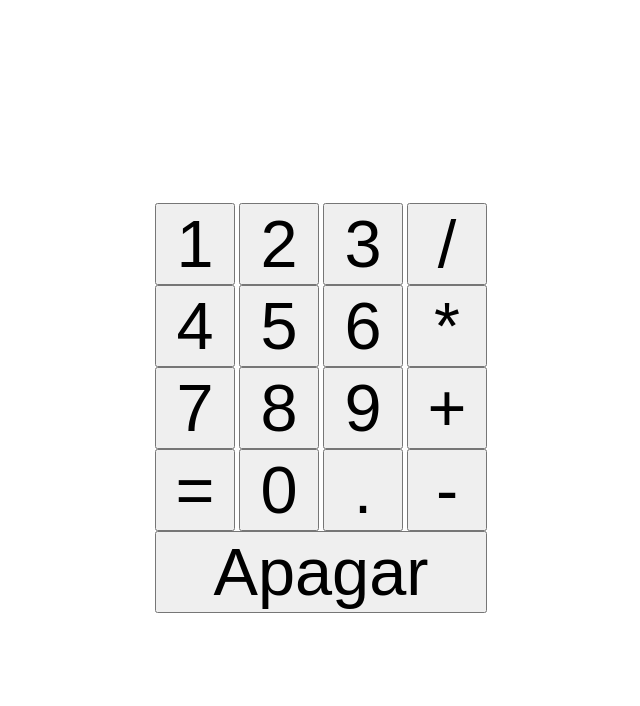
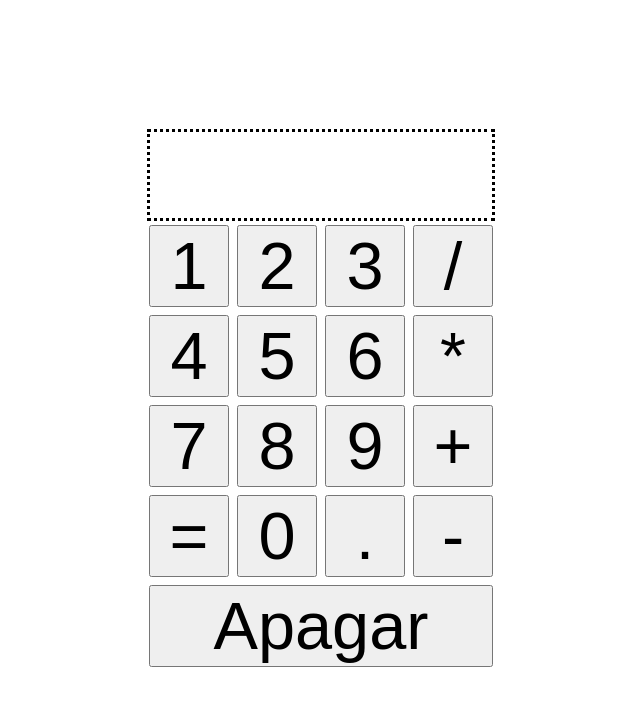
Before and after one commit to vulgo-rnt/Aprendendo_coda, a plain HTML site: page vscode exer/Calculadora_1.0/index.html in a window 1280 px wide. Shown: the whole page, without its empty margins (319-959 px from the left). Drawn offline with Linux system fonts and the light colour scheme.

Commit message:
[calculadora] estilos css

```diff
--- a/vscode exer/Calculadora_1.0/index.html
+++ b/vscode exer/Calculadora_1.0/index.html
@@ -1,33 +1,34 @@
 <!DOCTYPE html>
 <html lang="pt-Br">
   <head>
-    <meta charset="UTF-8">
+    <meta charset="UTF-8" />
     <title>Calculadora</title>
-        <link rel="stylesheet" href="style.css">
+    <link rel="stylesheet" href="reset.css" />
+    <link rel="stylesheet" href="style.css" />
   </head>
   <body>
     <section>
       <div>
-        <div id="div"></div>
-        <button onclick ="addButt('1')">1</button>
-        <button onclick ="addButt('2')">2</button>
-        <button onclick ="addButt('3')">3</button>
-        <button onclick ="addButt('/')">/</button><br>
-        <button onclick ="addButt('4')">4</button>
-        <button onclick ="addButt('5')">5</button>
-        <button onclick ="addButt('6')">6</button>
-        <button onclick ="addButt('*')">*</button><br>
-        <button onclick ="addButt('7')">7</button>
-        <button onclick ="addButt('8')">8</button>
-        <button onclick ="addButt('9')">9</button>
-        <button onclick ="addButt('+')">+</button><br>
-        <button onclick ="resultado()">=</button>
-        <button onclick ="addButt('0')">0</button>
-        <button onclick ="addButt('.')">.</button>
-        <button onclick ="addButt('-')">-</button><br>
-        <button id = 'apagar' onclick = 'apagar()'>Apagar</button>
+        <div id="mostrador"></div>
+        <button onclick="addButt('1')">1</button>
+        <button onclick="addButt('2')">2</button>
+        <button onclick="addButt('3')">3</button>
+        <button onclick="addButt('/')">/</button><br />
+        <button onclick="addButt('4')">4</button>
+        <button onclick="addButt('5')">5</button>
+        <button onclick="addButt('6')">6</button>
+        <button onclick="addButt('*')">*</button><br />
+        <button onclick="addButt('7')">7</button>
+        <button onclick="addButt('8')">8</button>
+        <button onclick="addButt('9')">9</button>
+        <button onclick="addButt('+')">+</button><br />
+        <button onclick="resultado()">=</button>
+        <button onclick="addButt('0')">0</button>
+        <button onclick="addButt('.')">.</button>
+        <button onclick="addButt('-')">-</button><br />
+        <button id="apagar" onclick="apagar()">Apagar</button>
       </div>
     </section>
-        <script src = "script.js"></script>
+    <script src="script.js"></script>
   </body>
 </html>
--- /dev/null
+++ b/vscode exer/Calculadora_1.0/reset.css
@@ -0,0 +1,124 @@
+html,
+body,
+div,
+span,
+applet,
+object,
+iframe,
+h1,
+h2,
+h3,
+h4,
+h5,
+h6,
+p,
+blockquote,
+pre,
+a,
+abbr,
+acronym,
+address,
+big,
+cite,
+code,
+del,
+dfn,
+em,
+img,
+ins,
+kbd,
+q,
+s,
+samp,
+small,
+strike,
+strong,
+sub,
+sup,
+tt,
+var,
+b,
+u,
+i,
+center,
+dl,
+dt,
+dd,
+ol,
+ul,
+li,
+fieldset,
+form,
+label,
+legend,
+table,
+caption,
+tbody,
+tfoot,
+thead,
+tr,
+th,
+td,
+article,
+aside,
+canvas,
+details,
+embed,
+figure,
+figcaption,
+footer,
+header,
+hgroup,
+menu,
+nav,
+output,
+ruby,
+section,
+summary,
+time,
+mark,
+audio,
+video {
+  margin: 0;
+  padding: 0;
+  border: 0;
+  font-size: 100%;
+  font: inherit;
+  vertical-align: baseline;
+}
+/* HTML5 display-role reset for older browsers */
+article,
+aside,
+details,
+figcaption,
+figure,
+footer,
+header,
+hgroup,
+menu,
+nav,
+section {
+  display: block;
+}
+body {
+  line-height: 1;
+}
+ol,
+ul {
+  list-style: none;
+}
+blockquote,
+q {
+  quotes: none;
+}
+blockquote:before,
+blockquote:after,
+q:before,
+q:after {
+  content: "";
+  content: none;
+}
+table {
+  border-collapse: collapse;
+  border-spacing: 0;
+}
--- a/vscode exer/Calculadora_1.0/script.js
+++ b/vscode exer/Calculadora_1.0/script.js
@@ -1,13 +1,13 @@
-function apagar(){
-    var sele = document.querySelector('div#div')
-    sele.innerText = ''
+function apagar() {
+  var sele = document.querySelector("div#mostrador");
+  sele.innerText = "";
 }
-function addButt(id){
-    var selec = document.querySelector('div#div')
-    selec.innerText += id
+function addButt(id) {
+  var selec = document.querySelector("div#mostrador");
+  selec.innerText += id;
 }
-function resultado(){
-    var selecDiv = document.querySelector('div#div')
-    var resultado = eval(selecDiv.innerText)
-    selecDiv.innerText = resultado
+function resultado() {
+  var selecDiv = document.querySelector("div#mostrador");
+  var resultado = eval(selecDiv.innerText);
+  selecDiv.innerText = resultado;
 }
--- a/vscode exer/Calculadora_1.0/style.css
+++ b/vscode exer/Calculadora_1.0/style.css
@@ -4,14 +4,22 @@ body {
   align-items: center;
   height: 100vh;
 }
-button{
+button {
   font-size: 50pt;
   width: 60pt;
+  margin: 4px 2px;
 }
-div#div{
+div#mostrador {
   font-size: 50pt;
+  height: 82px;
+  border: 3px solid black;
+  border-style: dotted;
+  padding: 2px 12px;
+  width: 318px;
+  overflow: hidden;
+  overflow-x: auto;
 }
-button#apagar{
-    width: 249pt;
+button#apagar {
+  width: 258pt;
   text-align: center;
 }
```
Lines whose indentation alone changed are shown as unchanged.
